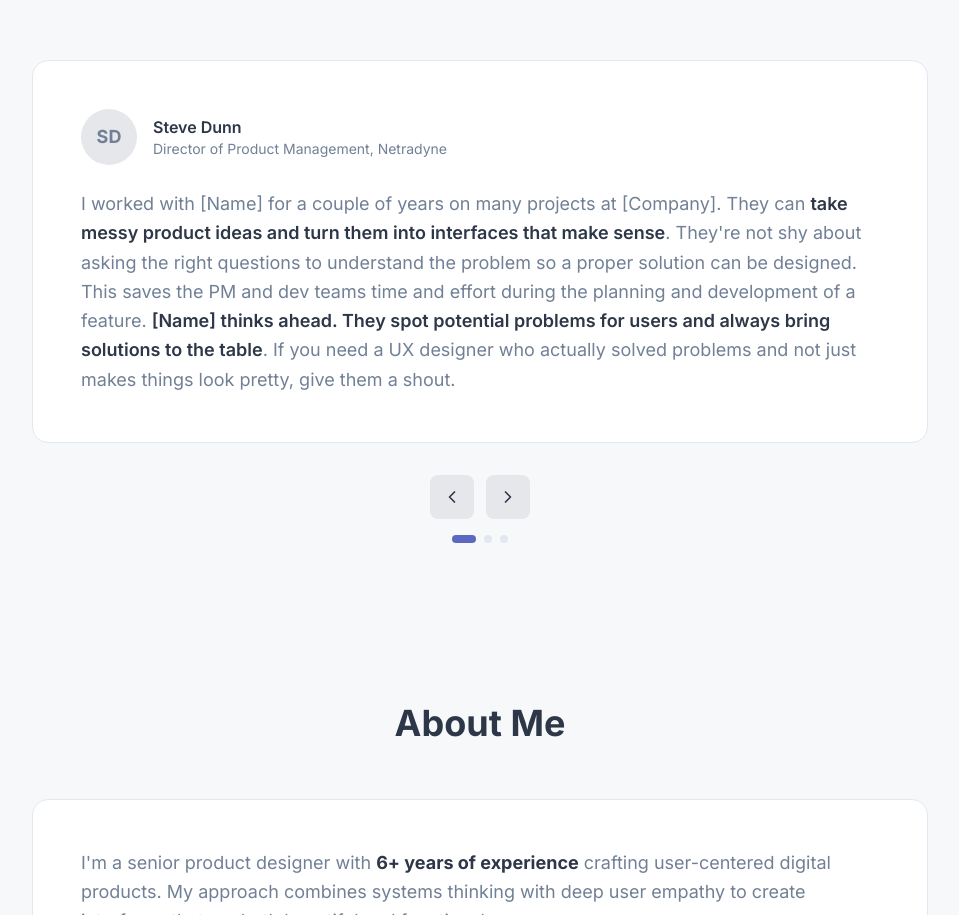
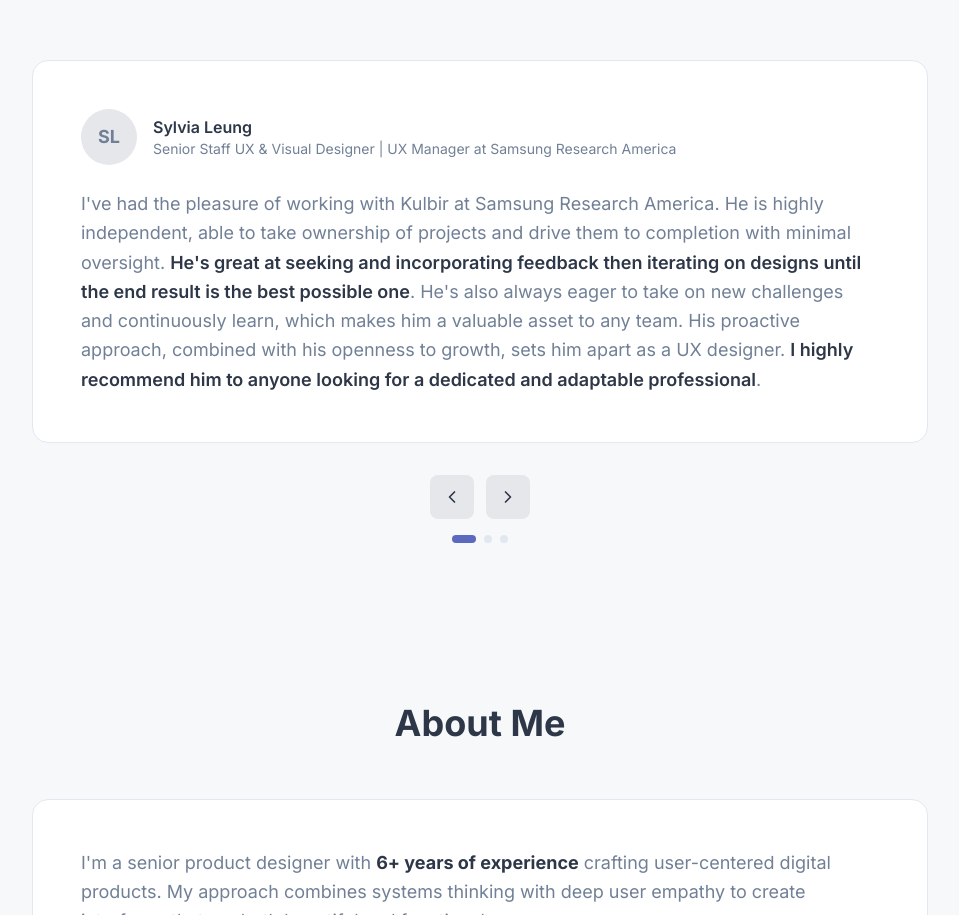
Before and after one commit to kubirboparai-rgb/portfolio, a Next.js app: page /portfolio/ in a window 1280 px wide. Shown: the part 1887-2802 px from the top of the page, without its empty margins (160-1119 px from the left). Built offline with nearby package versions, Linux system fonts and the light colour scheme.

Commit message:
Replace testimonials with real LinkedIn recommendations

```diff
--- a/src/components/Testimonials.tsx
+++ b/src/components/Testimonials.tsx
@@ -13,24 +13,24 @@ interface Testimonial {
 
 const testimonials: Testimonial[] = [
   {
-    name: "Steve Dunn",
-    title: "Director of Product Management, Netradyne",
+    name: "Sylvia Leung",
+    title: "Senior Staff UX & Visual Designer | UX Manager at Samsung Research America",
     quote:
-      'I worked with [Name] for a couple of years on many projects at [Company]. They can <highlight>take messy product ideas and turn them into interfaces that make sense</highlight>. They\'re not shy about asking the right questions to understand the problem so a proper solution can be designed. This saves the PM and dev teams time and effort during the planning and development of a feature. <highlight>[Name] thinks ahead. They spot potential problems for users and always bring solutions to the table</highlight>. If you need a UX designer who actually solved problems and not just makes things look pretty, give them a shout.',
+      "I've had the pleasure of working with Kulbir at Samsung Research America. He is highly independent, able to take ownership of projects and drive them to completion with minimal oversight. <highlight>He's great at seeking and incorporating feedback then iterating on designs until the end result is the best possible one</highlight>. He's also always eager to take on new challenges and continuously learn, which makes him a valuable asset to any team. His proactive approach, combined with his openness to growth, sets him apart as a UX designer. <highlight>I highly recommend him to anyone looking for a dedicated and adaptable professional</highlight>.",
     highlights: [],
   },
   {
-    name: "Jane Smith",
-    title: "Engineering Lead, TechCorp",
+    name: "Pete Yang, MBA, M.Eng",
+    title: "Product Manager @ Samsung",
     quote:
-      "Working with [Name] was a game changer for our product team. <highlight>Their ability to translate complex requirements into intuitive designs</highlight> is unmatched. They consistently delivered work that exceeded expectations and helped us ship features faster. <highlight>A true systems thinker who understands both user needs and technical constraints</highlight>.",
+      "I had the pleasure of working with Kulbir and was always impressed by his strong UX design expertise. <highlight>He has a great ability to bring thoughtful, functional design solutions, especially in a B2B context, where usability and efficiency are key</highlight>. Beyond his skills, Kulbir is a kind and collaborative team player. He's always open to feedback and works well with others to create the best possible outcomes. <highlight>Any team would benefit from his expertise and positive approach to problem-solving</highlight>.",
     highlights: [],
   },
   {
-    name: "Alex Chen",
-    title: "CEO, StartupXYZ",
+    name: "Deepali Vinay",
+    title: "Lead Product Designer at Atlassian",
     quote:
-      "[Name] joined us when we were still figuring out our product direction. <highlight>They helped us define our design language from scratch and built a system that scaled</highlight> as we grew. Their attention to detail and user empathy made a huge difference in our product quality. <highlight>They don't just design screens—they solve problems</highlight>.",
+      "<highlight>What stands out about Kulbir is his strong sense of ownership over the products he designs</highlight>. He is a dependable team player who actively seeks feedback, embraces iteration, and continuously improves his work. <highlight>He communicates his design decisions with clarity, enabling alignment among stakeholders and helping projects move forward smoothly</highlight>. I am confident he will continue to grow and achieve great things in his design career.",
     highlights: [],
   },
 ];
```
